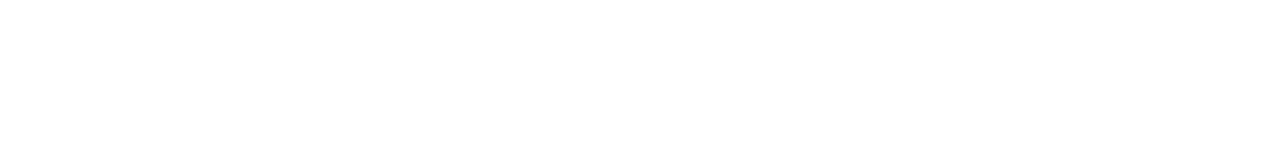
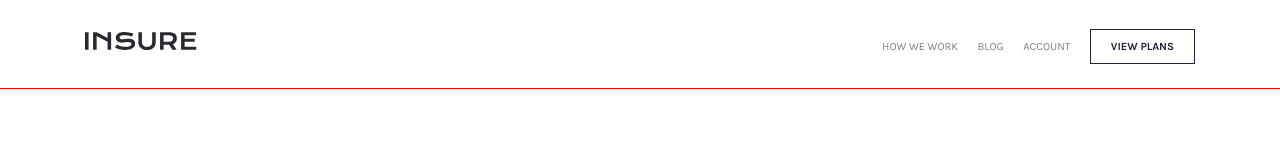
Before and after one commit to TannyWeb/insure-landing, a website built with webpack: page code/src/pages/index.html in a window 1280 px wide. Built offline with nearby package versions, Linux system fonts and the light colour scheme.

Commit message:
adding styling for header

```diff
--- a/code/src/pages/index.html
+++ b/code/src/pages/index.html
@@ -11,9 +11,31 @@
 
 <body>
 
-  <nav>
+  <header class="header">
 
-  </nav>
+    <nav class="container  flex flex flex-jc-sb flex-ai-c">
+
+      <a href="" class="header__logo">
+        <img src="../assets/logo.svg" alt="">
+      </a>
+
+      <a href="#" class="header__toggle hide-for-desktop">
+        <span></span>
+        <span></span>
+        <span></span>
+      </a>
+
+      <div class="header__menu hide-for-mobile">
+        <a href="#" class="header__link">how we work</a>
+        <a href="#" class="header__link">blog</a>
+        <a href="#" class="header__link">account</a>
+        <a href="#" class="header__link cta">view plans</a>
+      </div>
+    </nav>
+
+
+  </header>
+
 
 
 </body>
--- a/code/src/scss/_global.scss
+++ b/code/src/scss/_global.scss
@@ -1,5 +1,3 @@
-@import url('https://fonts.googleapis.com/css2?family=Public+Sans:wght@300;400&display=swap');
-
 html {
 	font-size: 100%;
 	box-sizing: border-box;
@@ -14,7 +12,6 @@ html {
 body {
 	margin: 0;
 	padding: 0;
-	font-family: 'Public Sans', sans-serif;
 	font-size: $font-med;
 	// color: $grayishBlue;
 	line-height: 1.3;
@@ -109,7 +106,7 @@ button,
 
 	&--pall {
 		padding-top: 4.375rem;
-		padding-right: 1.5rem;
+		padding-right: 1 .5rem;
 		padding-bottom: 4.375rem;
 		padding-left: 1.5rem;
 
--- /dev/null
+++ b/code/src/scss/_header.scss
@@ -0,0 +1,38 @@
+.header {
+	outline: 1px solid red;
+	padding: 2rem;
+
+	&__link {
+		font-size: 11px;
+		font-family: $font-body;
+		text-transform: uppercase;
+		color: $darkGrayishViolet;
+
+		&:not(:first-child) {
+			margin-left: 15px;
+		}
+
+		&.cta {
+			padding: 10px 20px;
+			border: 1px solid $darkViolet;
+			color: $darkViolet;
+			margin-left: 15px;
+			font-weight: bold;
+		}
+	}
+
+	&__toggle {
+		border: 2px solid $darkViolet;
+		padding: 10px;
+		> span {
+			display: block;
+			width: 18px;
+			height: 2px;
+			background-color: $darkViolet;
+
+			&:not(:last-child) {
+				margin-bottom: 5px;
+			}
+		}
+	}
+}
--- a/code/src/scss/_mixins.scss
+++ b/code/src/scss/_mixins.scss
@@ -2,7 +2,6 @@
 @media (min-width: 64em) {
 	// Styles go here
 }
-
 // 640px, 1024px, 1440px
 $breakpoints-up: ("medium": "40em", "large": "64em", "xlarge": "87.5em");
 
--- a/code/src/scss/main.scss
+++ b/code/src/scss/main.scss
@@ -1,4 +1,5 @@
 @import "variables";
 @import "mixins";
 @import "global";
+@import "header";
 // @import "features";
```
